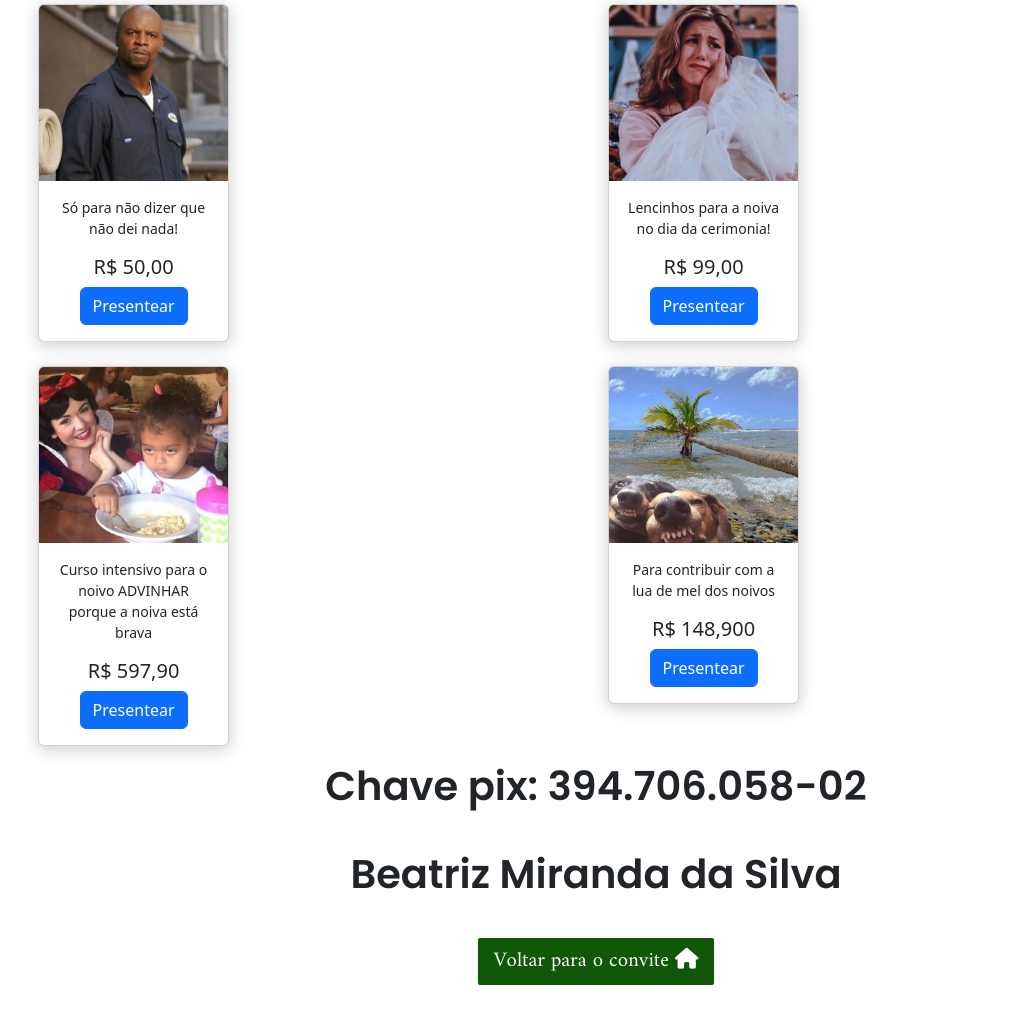
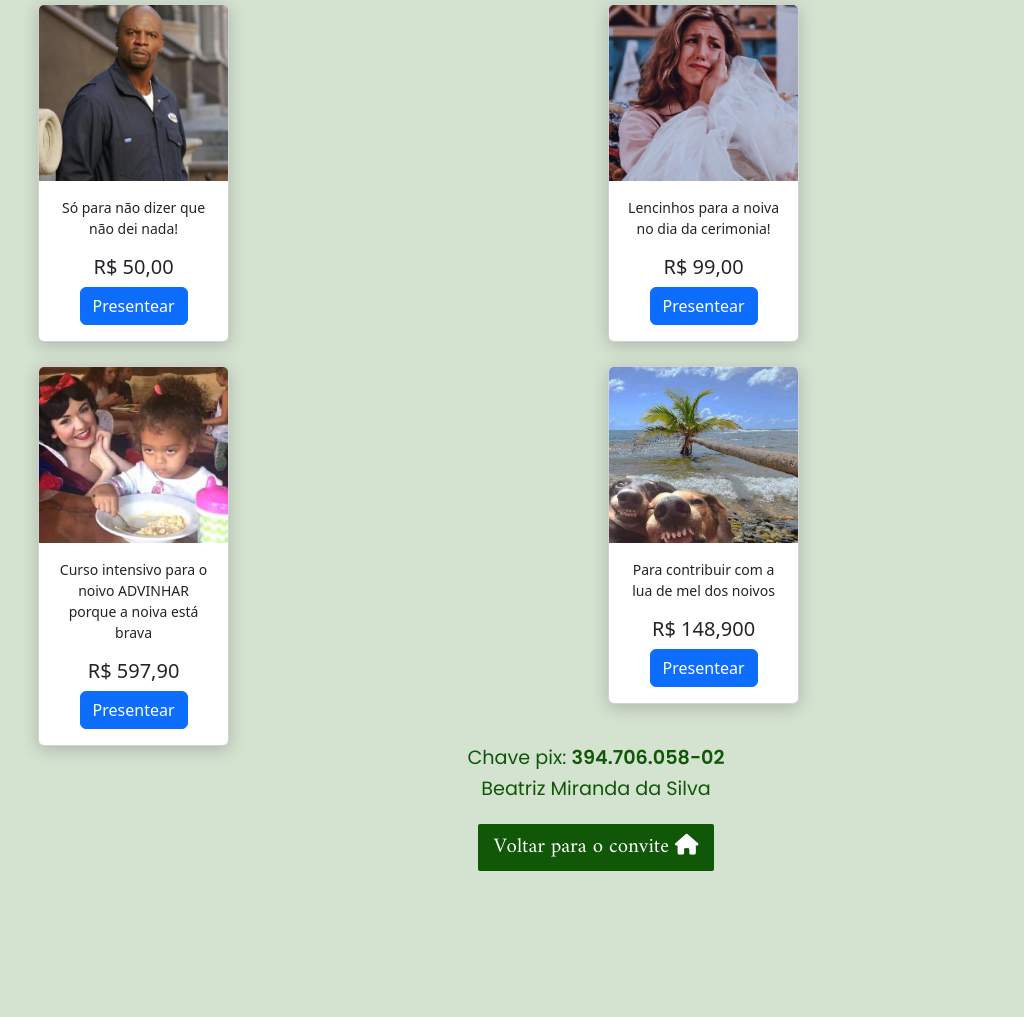
Before and after one commit to beatriz-miran/wedding-website, a plain HTML site: page presentes.html in a window 1280 px wide. Shown: the part 84-1101 px from the top of the page, without its empty margins (44-1068 px from the left). After the commit the page ends 987 px from the top, so only its background shows below. Drawn offline with nearby package versions, Linux system fonts and the light colour scheme.

Commit message:
pg presente

```diff
--- a/presentes.css
+++ b/presentes.css
@@ -4,10 +4,19 @@
 body{
     align-items: center;
     text-align: center;
+    background-color: #d4e2d0;
+    color:#105708;
 }
 .tituloh2{
-    font-family: 'Poppins';
     padding: 1rem;
+    font-weight: 600;
+}
+.tituloh1{
+    font-size: 1.2rem;
+    font-family: 'POPPINS';
+    font-weight: 400;
+}
+span{
     font-weight: 600;
 }
 .card-img-top{
--- a/presentes.html
+++ b/presentes.html
@@ -62,8 +62,8 @@
             </div>
         </div>
 
-             <h1 class="tituloh2">Chave pix: 394.706.058-02</h1>
-             <h1 class="tituloh2">Beatriz Miranda da Silva</h1>
+             <h1 class="tituloh1">Chave pix: <span>394.706.058-02</span> </h1>
+             <h1 class="tituloh1">Beatriz Miranda da Silva</h1>
 
   <a href="index.html"><button
                     class="presenteslink">Voltar para o convite <i class="fa-solid fa-house"></i></button></a>
```
Also changed, not shown: index.html (+8 -8 lines).
